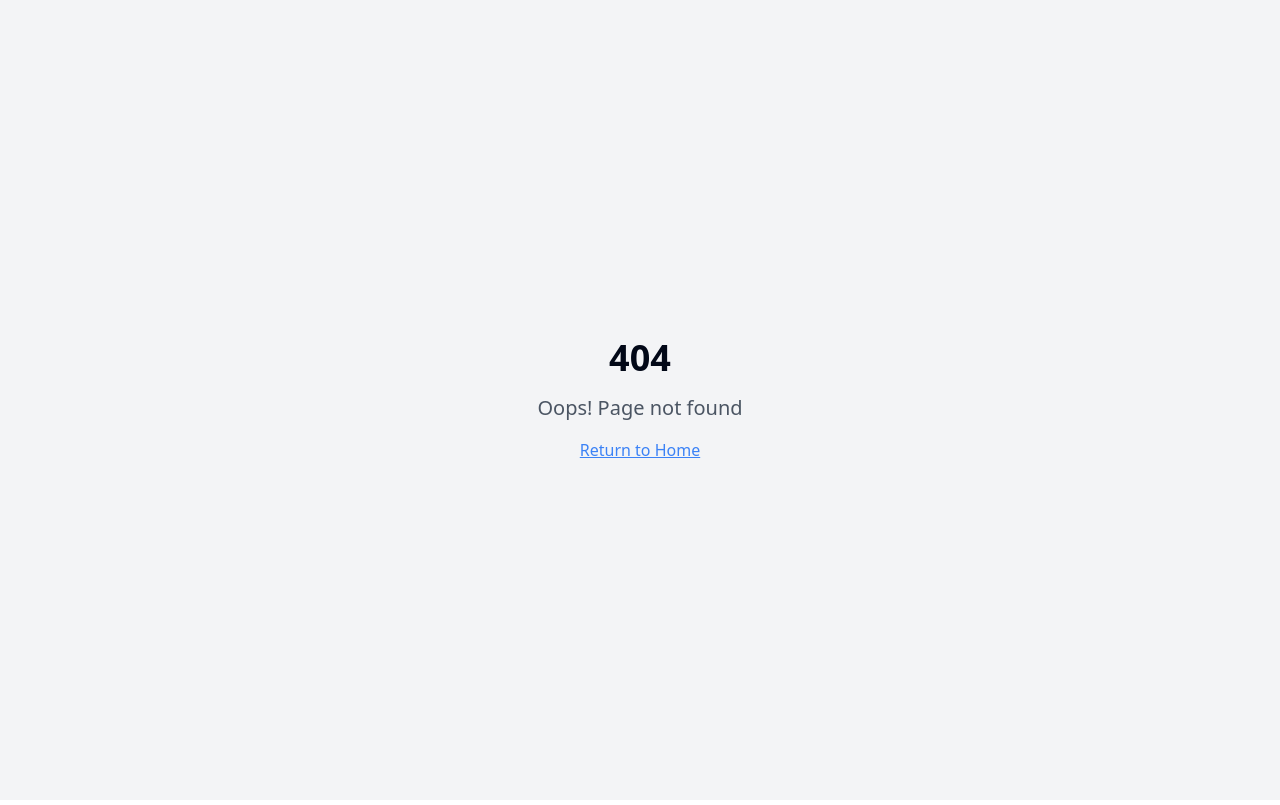
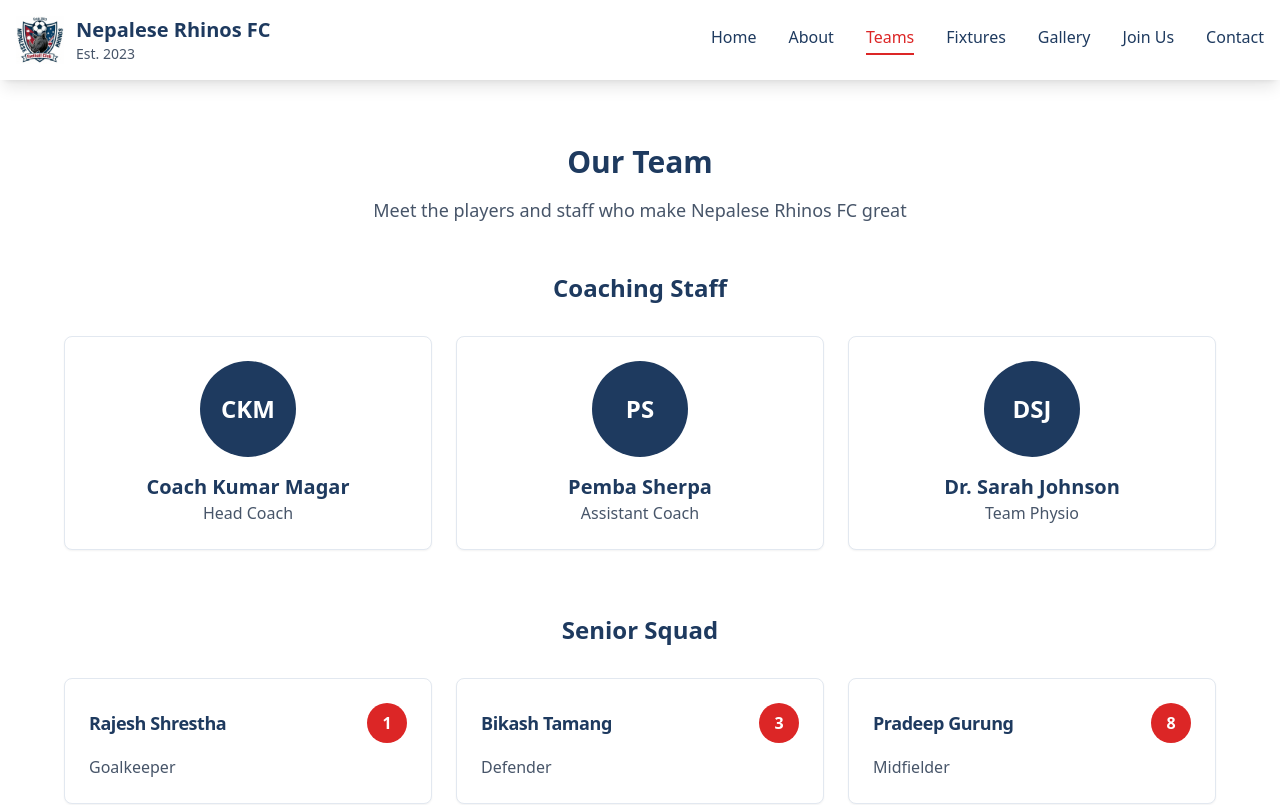
Before and after one commit to sbsuzzan-crypto/nepalese-rhinos-shepparton, a React (Vite) app: page /teams in a window 1280 px wide. Before the commit this address had no page. Shown: the top 805 px of the page. Built offline with nearby package versions, Linux system fonts and the light colour scheme.

Commit message:
Refactor: Split customer-side content into separate pages
Split the content of the main page into separate pages for each section (Home, About, Teams, etc.) to improve user experience and readability.

```diff
--- a/src/App.tsx
+++ b/src/App.tsx
@@ -8,6 +8,12 @@ import { AuthProvider } from "@/hooks/useAuth";
 import ProtectedRoute from "@/components/ProtectedRoute";
 import AdminLayout from "@/components/admin/AdminLayout";
 import Index from "./pages/Index";
+import About from "./pages/About";
+import Teams from "./pages/Teams";
+import Fixtures from "./pages/Fixtures";
+import Gallery from "./pages/Gallery";
+import JoinUs from "./pages/JoinUs";
+import Contact from "./pages/Contact";
 import Auth from "./pages/Auth";
 import Dashboard from "./pages/admin/Dashboard";
 import NotFound from "./pages/NotFound";
@@ -23,6 +29,12 @@ const App = () => (
         <BrowserRouter>
           <Routes>
             <Route path="/" element={<Index />} />
+            <Route path="/about" element={<About />} />
+            <Route path="/teams" element={<Teams />} />
+            <Route path="/fixtures" element={<Fixtures />} />
+            <Route path="/gallery" element={<Gallery />} />
+            <Route path="/join-us" element={<JoinUs />} />
+            <Route path="/contact" element={<Contact />} />
             <Route path="/auth" element={<Auth />} />
             <Route
               path="/admin"
--- a/src/components/About.tsx
+++ b/src/components/About.tsx
@@ -1,6 +1,7 @@
 
 import { Card, CardContent } from "@/components/ui/card";
 import { Users, Target, Heart, Trophy } from "lucide-react";
+import { Link } from "react-router-dom";
 
 const About = () => {
   const values = [
@@ -75,6 +76,15 @@ const About = () => {
               ))}
             </div>
           </div>
+
+          <div className="text-center mt-12">
+            <p className="text-rhino-gray mb-4">
+              Ready to join our football family?
+            </p>
+            <Link to="/join-us" className="text-rhino-red font-semibold hover:underline text-lg">
+              Join us today!
+            </Link>
+          </div>
         </div>
       </div>
     </section>
--- a/src/components/Header.tsx
+++ b/src/components/Header.tsx
@@ -2,26 +2,34 @@
 import { useState } from "react";
 import { Button } from "@/components/ui/button";
 import { Menu, X } from "lucide-react";
+import { Link, useLocation } from "react-router-dom";
 
 const Header = () => {
   const [isMenuOpen, setIsMenuOpen] = useState(false);
+  const location = useLocation();
 
   const navigation = [
-    { name: "Home", href: "#home" },
-    { name: "About", href: "#about" },
-    { name: "Teams", href: "#teams" },
-    { name: "Fixtures", href: "#fixtures" },
-    { name: "Gallery", href: "#gallery" },
-    { name: "Join Us", href: "#join" },
-    { name: "Contact", href: "#contact" },
+    { name: "Home", href: "/" },
+    { name: "About", href: "/about" },
+    { name: "Teams", href: "/teams" },
+    { name: "Fixtures", href: "/fixtures" },
+    { name: "Gallery", href: "/gallery" },
+    { name: "Join Us", href: "/join-us" },
+    { name: "Contact", href: "/contact" },
   ];
+
+  const isActive = (href: string) => {
+    if (href === "/" && location.pathname === "/") return true;
+    if (href !== "/" && location.pathname.startsWith(href)) return true;
+    return false;
+  };
 
   return (
     <header className="bg-white shadow-lg sticky top-0 z-50">
       <div className="container mx-auto px-4">
         <div className="flex justify-between items-center py-4">
           {/* Logo */}
-          <div className="flex items-center space-x-3">
+          <Link to="/" className="flex items-center space-x-3">
             <img
               src="/lovable-uploads/6c39d309-610c-4c6d-8c26-4de7cddfd60a.png"
               alt="Nepalese Rhinos FC"
@@ -31,18 +39,22 @@ const Header = () => {
               <h1 className="text-xl font-bold text-rhino-blue">Nepalese Rhinos FC</h1>
               <p className="text-sm text-rhino-gray">Est. 2023</p>
             </div>
-          </div>
+          </Link>
 
           {/* Desktop Navigation */}
           <nav className="hidden md:flex space-x-8">
             {navigation.map((item) => (
-              <a
+              <Link
                 key={item.name}
-                href={item.href}
-                className="text-rhino-blue hover:text-rhino-red transition-colors duration-300 font-medium"
+                to={item.href}
+                className={`font-medium transition-colors duration-300 ${
+                  isActive(item.href)
+                    ? "text-rhino-red border-b-2 border-rhino-red pb-1"
+                    : "text-rhino-blue hover:text-rhino-red"
+                }`}
               >
                 {item.name}
-              </a>
+              </Link>
             ))}
           </nav>
 
@@ -62,14 +74,18 @@ const Header = () => {
           <nav className="md:hidden py-4 border-t">
             <div className="flex flex-col space-y-3">
               {navigation.map((item) => (
-                <a
+                <Link
                   key={item.name}
-                  href={item.href}
-                  className="text-rhino-blue hover:text-rhino-red transition-colors duration-300 font-medium py-2"
+                  to={item.href}
+                  className={`font-medium py-2 transition-colors duration-300 ${
+                    isActive(item.href)
+                      ? "text-rhino-red"
+                      : "text-rhino-blue hover:text-rhino-red"
+                  }`}
                   onClick={() => setIsMenuOpen(false)}
                 >
                   {item.name}
-                </a>
+                </Link>
               ))}
             </div>
           </nav>
--- a/src/components/Hero.tsx
+++ b/src/components/Hero.tsx
@@ -15,12 +15,15 @@ const Hero = () => {
             Where passion meets tradition. Join our proud football community in Shepparton, bringing together Nepalese heritage and Australian spirit.
           </p>
           <div className="flex flex-col sm:flex-row gap-4 justify-center">
+            <Link to="/join-us">
               <Button
                 size="lg"
                 className="bg-rhino-red hover:bg-red-700 text-white px-8 py-6 text-lg font-semibold transition-all duration-300 transform hover:scale-105"
               >
                 Join Our Club
               </Button>
+            </Link>
+            <Link to="/fixtures">
               <Button
                 variant="outline"
                 size="lg"
@@ -28,6 +31,7 @@ const Hero = () => {
               >
                 View Fixtures
               </Button>
+            </Link>
             <Link to="/auth">
               <Button
                 variant="outline"
--- a/src/components/Teams.tsx
+++ b/src/components/Teams.tsx
@@ -1,5 +1,6 @@
 
 import { Card, CardContent, CardHeader, CardTitle } from "@/components/ui/card";
+import { Link } from "react-router-dom";
 
 const Teams = () => {
   const players = [
@@ -70,7 +71,7 @@ const Teams = () => {
 
           <div className="text-center mt-12">
             <p className="text-rhino-gray">
-              Interested in joining our squad? <a href="#join" className="text-rhino-red font-semibold hover:underline">Contact us today!</a>
+              Interested in joining our squad? <Link to="/join-us" className="text-rhino-red font-semibold hover:underline">Contact us today!</Link>
             </p>
           </div>
         </div>
--- /dev/null
+++ b/src/pages/About.tsx
@@ -0,0 +1,16 @@
+
+import Header from "@/components/Header";
+import About from "@/components/About";
+import Footer from "@/components/Footer";
+
+const AboutPage = () => {
+  return (
+    <div className="min-h-screen">
+      <Header />
+      <About />
+      <Footer />
+    </div>
+  );
+};
+
+export default AboutPage;
--- /dev/null
+++ b/src/pages/Contact.tsx
@@ -0,0 +1,16 @@
+
+import Header from "@/components/Header";
+import Contact from "@/components/Contact";
+import Footer from "@/components/Footer";
+
+const ContactPage = () => {
+  return (
+    <div className="min-h-screen">
+      <Header />
+      <Contact />
+      <Footer />
+    </div>
+  );
+};
+
+export default ContactPage;
--- /dev/null
+++ b/src/pages/Fixtures.tsx
@@ -0,0 +1,16 @@
+
+import Header from "@/components/Header";
+import Fixtures from "@/components/Fixtures";
+import Footer from "@/components/Footer";
+
+const FixturesPage = () => {
+  return (
+    <div className="min-h-screen">
+      <Header />
+      <Fixtures />
+      <Footer />
+    </div>
+  );
+};
+
+export default FixturesPage;
--- /dev/null
+++ b/src/pages/Gallery.tsx
@@ -0,0 +1,16 @@
+
+import Header from "@/components/Header";
+import Gallery from "@/components/Gallery";
+import Footer from "@/components/Footer";
+
+const GalleryPage = () => {
+  return (
+    <div className="min-h-screen">
+      <Header />
+      <Gallery />
+      <Footer />
+    </div>
+  );
+};
+
+export default GalleryPage;
--- a/src/pages/Index.tsx
+++ b/src/pages/Index.tsx
@@ -3,13 +3,7 @@ import Header from "@/components/Header";
 import Hero from "@/components/Hero";
 import NextMatch from "@/components/NextMatch";
 import LatestNews from "@/components/LatestNews";
-import About from "@/components/About";
-import Teams from "@/components/Teams";
-import Fixtures from "@/components/Fixtures";
-import Gallery from "@/components/Gallery";
-import JoinUs from "@/components/JoinUs";
 import Sponsors from "@/components/Sponsors";
-import Contact from "@/components/Contact";
 import Footer from "@/components/Footer";
 
 const Index = () => {
@@ -19,13 +13,7 @@ const Index = () => {
       <Hero />
       <NextMatch />
       <LatestNews />
-      <About />
-      <Teams />
-      <Fixtures />
-      <Gallery />
-      <JoinUs />
       <Sponsors />
-      <Contact />
       <Footer />
     </div>
   );
--- /dev/null
+++ b/src/pages/JoinUs.tsx
@@ -0,0 +1,16 @@
+
+import Header from "@/components/Header";
+import JoinUs from "@/components/JoinUs";
+import Footer from "@/components/Footer";
+
+const JoinUsPage = () => {
+  return (
+    <div className="min-h-screen">
+      <Header />
+      <JoinUs />
+      <Footer />
+    </div>
+  );
+};
+
+export default JoinUsPage;
--- /dev/null
+++ b/src/pages/Teams.tsx
@@ -0,0 +1,16 @@
+
+import Header from "@/components/Header";
+import Teams from "@/components/Teams";
+import Footer from "@/components/Footer";
+
+const TeamsPage = () => {
+  return (
+    <div className="min-h-screen">
+      <Header />
+      <Teams />
+      <Footer />
+    </div>
+  );
+};
+
+export default TeamsPage;
```
Lines whose indentation alone changed are shown as unchanged.
